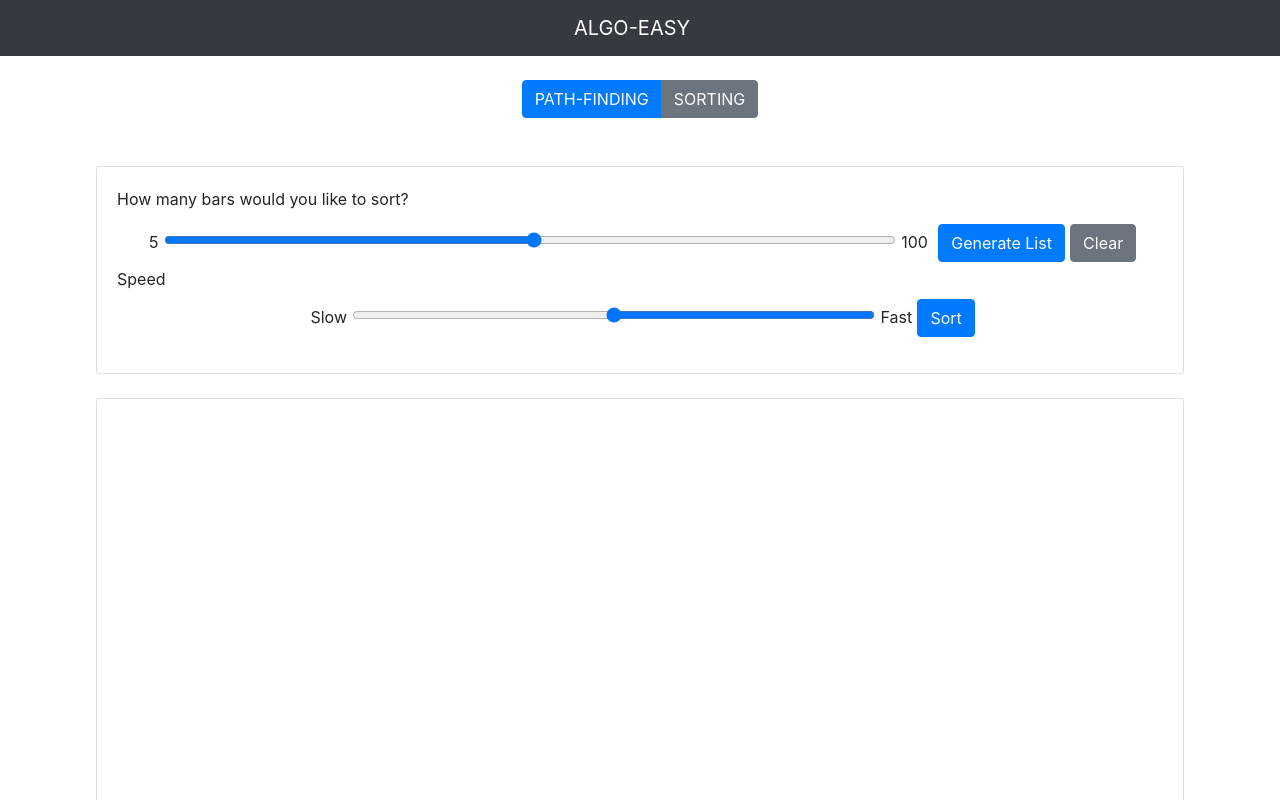
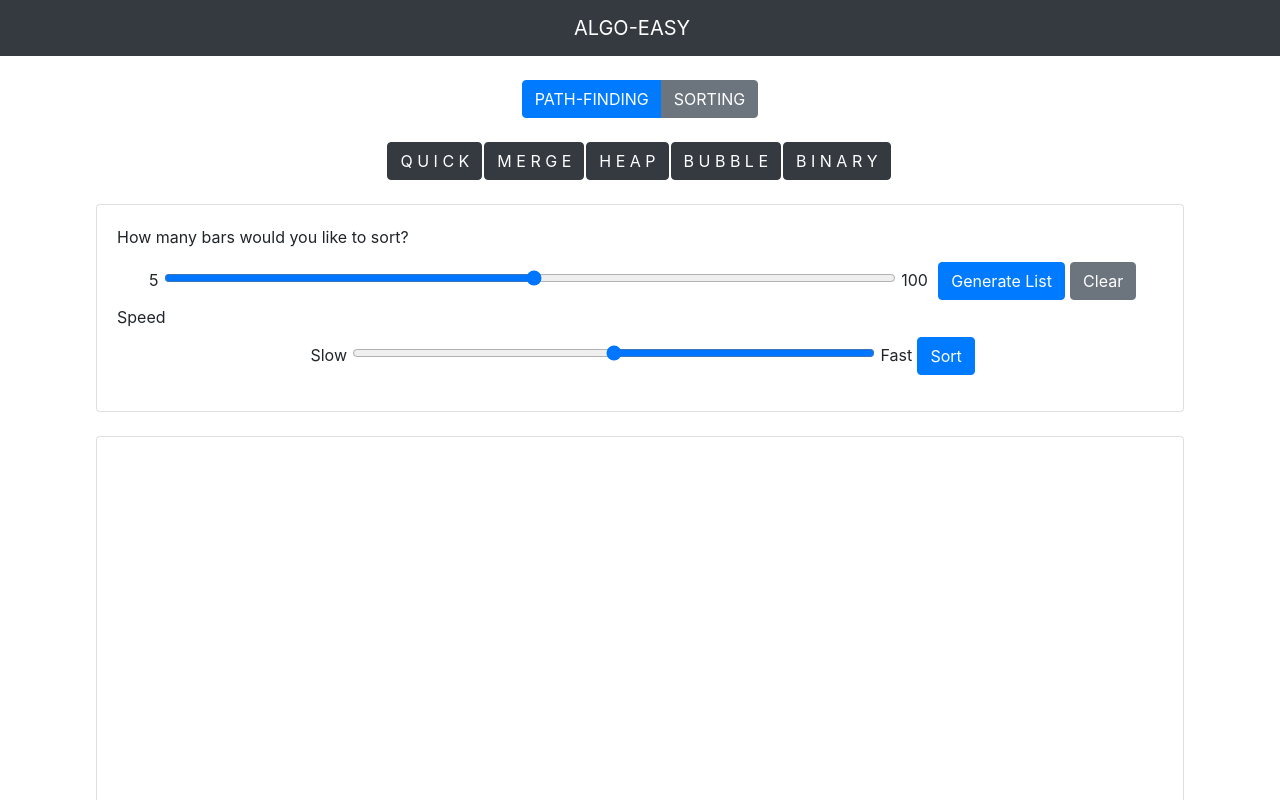
Before and after one commit to toladele/AlgoEz, a React (Create React App) app: page / in a window 1280 px wide. Both pictures are taken after a click on the label "SORTING". Shown: the top 800 px of the page. Built offline with nearby package versions, Linux system fonts and the light colour scheme.

Commit message:
switch algorithm and styling

```diff
--- a/src/components/BarSort/BarSort.css
+++ b/src/components/BarSort/BarSort.css
@@ -43,6 +43,8 @@
 }
 .sortDiv {
     margin: auto;
+}.algoButton {
+    margin-right: 2.0px;
 }
 .toggleArea {
     text-align:center;
--- a/src/components/BarSort/BarSort.js
+++ b/src/components/BarSort/BarSort.js
@@ -17,7 +17,8 @@ class BarSort extends React.Component {
             values: [],
             active: false,
             bars: [],
-            speed: React.createRef()
+            speed: React.createRef(),
+            currentAlgo: 'quick'
         }
 
     }
@@ -88,7 +89,23 @@ class BarSort extends React.Component {
     }
     visualizeSort() {
         var that = this;
-        var barStates = this.bubbleSort();
+        var barStates;
+        if (this.currentAlgo === 'bubble') {
+            barStates = this.bubbleSort();
+        }
+        else if (this.currentAlgo === 'merge') {
+            barStates = this.bubbleSort();
+        }
+        else if (this.currentAlgo === 'quick') {
+            barStates = this.bubbleSort();
+        }
+        else if (this.currentAlgo === 'heap') {
+            barStates = this.bubbleSort();
+        }
+        else { //binary
+            barStates = this.bubbleSort();
+        }
+
         var speed = this.state.speed.current.value;
         //console.log(barStates);
 
@@ -183,6 +200,12 @@ class BarSort extends React.Component {
         return array;
     }
 
+    setAlgo(type) {
+        this.setState({
+            currentAlgo: type,
+        });
+    }
+
 
     render() {
 
@@ -197,6 +220,13 @@ class BarSort extends React.Component {
         );
         return (
             <div className="sortDiv">
+                <center>
+                    <Button className= "algoButton" variant="dark" onClick={(e) => this.setAlgo('quick')}>Q U I C K</Button>
+                    <Button className= "algoButton" variant="dark" onClick={(e) => this.setAlgo('merge')} >M E R G E</Button>
+                    <Button className= "algoButton" variant="dark" onClick={(e) => this.setAlgo('heap')}>H E A P</Button>
+                    <Button className= "algoButton" variant="dark" onClick={(e) => this.setAlgo('bubble')} >B U B B L E</Button>
+                    <Button className= "algoButton" variant="dark" onClick={(e) => this.setAlgo('binary')}>B I N A R Y</Button>
+                </center>
                 <br />
                 <Card>
                     <Card.Body>
```
